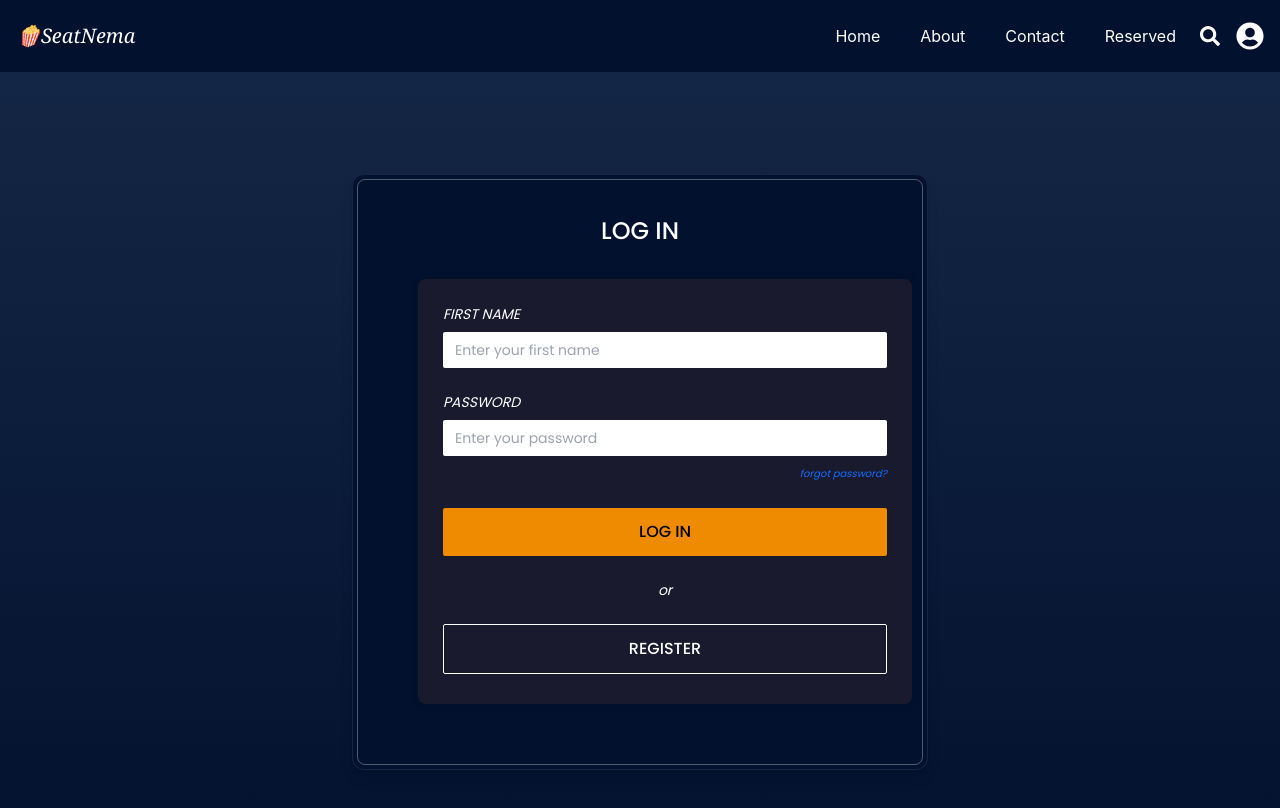
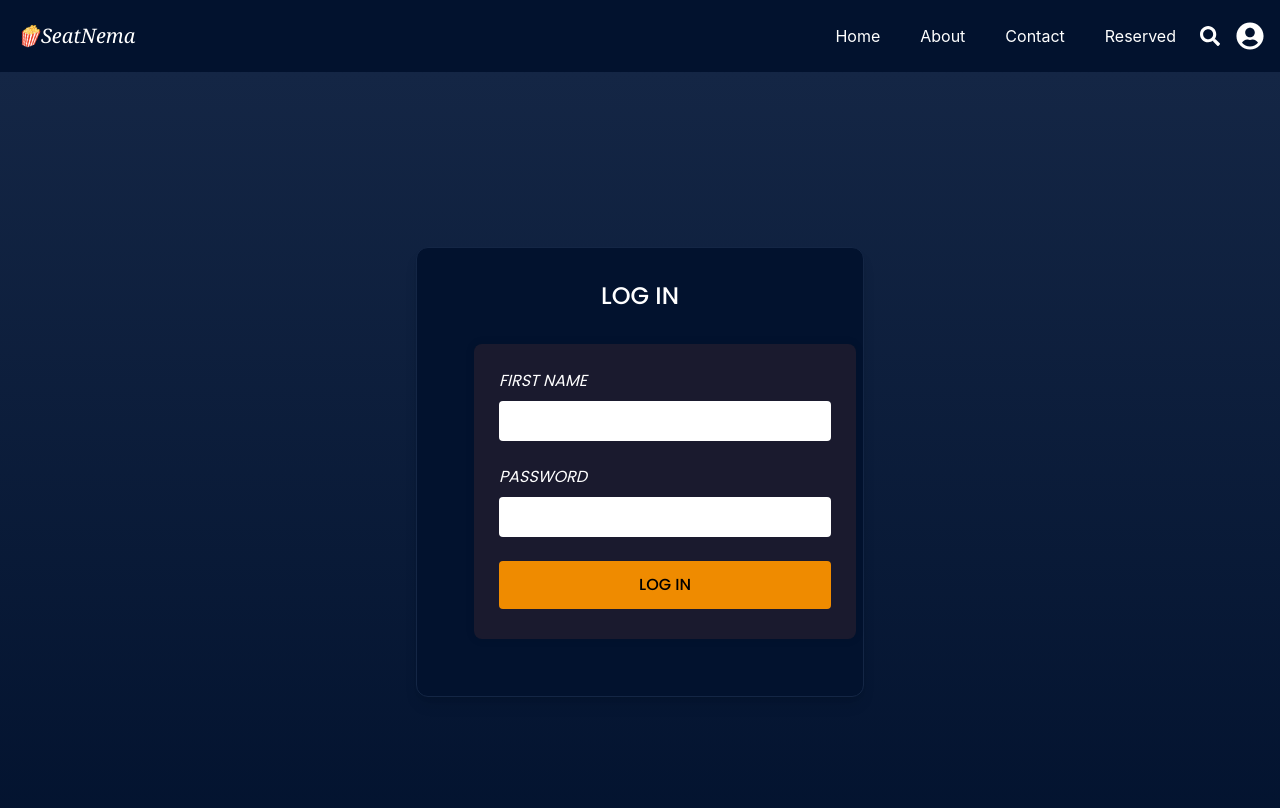
Before and after one commit to Jameryxxs/Movie-Reservation_1.0, a React (Create React App) app in the folder my-app/: page /login in a window 1280 px wide. Shown: the top 808 px of the page. Built offline with nearby package versions, Linux system fonts and the light colour scheme.

Commit message:
maraming salamat kaibigang ninjas tulog na ako HAHAH

```diff
--- a/my-app/package.json
+++ b/my-app/package.json
@@ -13,6 +13,7 @@
     "react": "^19.1.0",
     "react-dom": "^19.1.0",
     "react-icons": "^5.5.0",
+    "react-quill": "^2.0.0",
     "react-router-dom": "^7.5.2",
     "react-scripts": "^5.0.1",
     "sweetalert2": "^11.21.0",
--- a/my-app/src/Components/LogIn.jsx
+++ b/my-app/src/Components/LogIn.jsx
@@ -1,4 +1,4 @@
-import React, { useState, useEffect } from 'react';
+import React, { useState } from 'react';
 import { useNavigate } from 'react-router-dom';
 
 const LogIn = () => {
@@ -7,13 +7,6 @@ const LogIn = () => {
     firstName: '',
     password: ''
   });
-
-  useEffect(() => {
-    // Redirect if already logged in
-    if (localStorage.getItem("userLoggedIn") === "true") {
-      navigate("/profile");
-    }
-  }, [navigate]);
 
   const handleChange = (e) => {
     const { name, value } = e.target;
@@ -36,17 +29,13 @@ const LogIn = () => {
       const data = await response.json();
 
       if (response.ok) {
-        alert(data.message);
-
-        // Save user session
         localStorage.setItem('token', data.token);
         localStorage.setItem('userLoggedIn', 'true');
         localStorage.setItem('userData', JSON.stringify({
-          name: data.user?.name || formData.firstName,
-          avatar: data.user?.avatar || `https://i.pravatar.cc/150?u=${formData.firstName}`,
-          bio: data.user?.bio || "Welcome back to your profile!",
+          name: formData.firstName,
+          avatar: 'https://i.pravatar.cc/150?u=' + formData.firstName,
+          bio: 'Your bio here...'
         }));
-
         navigate('/profile');
       } else {
         alert(data.message || 'Login failed');
@@ -59,54 +48,38 @@ const LogIn = () => {
 
   return (
     <div className="flex items-center justify-center min-h-screen w-full bg-gradient-to-b from-[#142645] to-[#02122E] font-poppins px-4 py-6">
-      <div className="w-full max-w-xs sm:max-w-sm md:max-w-md lg:max-w-lg xl:max-w-xl bg-[#02122E] rounded-xl shadow-lg border border-[#142645] p-6 sm:p-8 md:p-10 relative">
-        <div className="absolute inset-1 border border-white/30 rounded-lg pointer-events-none"></div>
-        <h2 className="text-center text-white text-xl sm:text-2xl font-medium mb-6 sm:mb-8">LOG IN</h2>
-        <form className="space-y-4 sm:space-y-6" onSubmit={handleSubmit}>
+      <div className="w-full max-w-md bg-[#02122E] rounded-xl shadow-lg border border-[#142645] p-8 relative">
+        <h2 className="text-center text-white text-2xl font-medium mb-8">LOG IN</h2>
+        <form className="space-y-6" onSubmit={handleSubmit}>
           <div>
-            <label className="block text-white text-xs sm:text-sm mb-1 sm:mb-2">FIRST NAME</label>
+            <label className="block text-white mb-2">FIRST NAME</label>
             <input
               type="text"
               name="firstName"
               value={formData.firstName}
               onChange={handleChange}
-              className="w-full px-3 py-2 rounded-sm bg-white-300/80 text-black text-sm outline-none"
-              placeholder="Enter your first name"
+              className="w-full px-3 py-2 rounded bg-white text-black"
               required
             />
           </div>
 
           <div>
-            <label className="block text-white text-xs sm:text-sm mb-1 sm:mb-2">PASSWORD</label>
+            <label className="block text-white mb-2">PASSWORD</label>
             <input
               type="password"
               name="password"
               value={formData.password}
               onChange={handleChange}
-              className="w-full px-3 py-2 rounded-sm bg-white-300/80 text-black text-sm outline-none"
-              placeholder="Enter your password"
+              className="w-full px-3 py-2 rounded bg-white text-black"
               required
             />
-            <div className="text-right mt-1">
-              <a href="#" className="text-[#146BFF] text-[10px]">forgot password?</a>
-            </div>
           </div>
 
           <button
             type="submit"
-            className="w-full py-2 sm:py-3 bg-[#EF8B00] text-black font-medium rounded-sm shadow hover:opacity-90 transition"
+            className="w-full py-3 bg-[#EF8B00] text-black font-medium rounded hover:opacity-90"
           >
             LOG IN
-          </button>
-
-          <div className="text-center text-white text-xs sm:text-sm my-1 sm:my-2">or</div>
-
-          <button
-            type="button"
-            onClick={() => navigate('/signup')}
-            className="w-full py-2 sm:py-3 border border-white text-white font-medium rounded-sm bg-transparent hover:opacity-90 transition"
-          >
-            REGISTER
           </button>
         </form>
       </div>
--- a/my-app/src/Components/Navigation.jsx
+++ b/my-app/src/Components/Navigation.jsx
@@ -38,6 +38,7 @@ function Navbar() {
             <div className="md:hidden mt-2 border-t border-blue-700 pt-2">
               <NavLink to="/login" className={navLinkClass} onClick={() => setIsOpen(false)}>Log In</NavLink>
               <NavLink to="/signup" className={navLinkClass} onClick={() => setIsOpen(false)}>Sign Up</NavLink>
+              <NavLink to="/profile" className={navLinkClass} onClick={() => setIsOpen(false)}>Profile</NavLink>
             </div>
           </div>
 
@@ -46,7 +47,7 @@ function Navbar() {
             <button onClick={() => navigate("/search")} className="text-white">
               <FaSearch size={20} />
             </button>
-            <NavLink to="/login">
+            <NavLink to="/profile">
               <FaUserCircle size={28} />
             </NavLink>
           </div>
--- a/my-app/src/Components/Profile.jsx
+++ b/my-app/src/Components/Profile.jsx
@@ -1,43 +1,52 @@
 import React, { useEffect, useState } from "react";
+import { useNavigate } from "react-router-dom";
+import defaultAvatar from "../Assets/avatar.png"; // Put your default avatar here
 
 const Profile = () => {
+  const navigate = useNavigate();
+
   const [userData, setUserData] = useState({
-    name: '',
-    avatar: '',
-    bio: ''
+    name: "",
+    avatar: defaultAvatar,
   });
 
   useEffect(() => {
     const storedData = JSON.parse(localStorage.getItem("userData"));
     if (storedData) {
-      setUserData(storedData);
+      setUserData({
+        name: storedData.name || "",
+        avatar: storedData.avatar || defaultAvatar,
+      });
     }
   }, []);
 
   const handleLogout = () => {
-    localStorage.removeItem('userLoggedIn');
-    localStorage.removeItem('token');
-    localStorage.removeItem('userData');
-    window.location.href = "/login";
+    localStorage.removeItem("userLoggedIn");
+    localStorage.removeItem("token");
+    localStorage.removeItem("userData");
+    navigate("/login");
   };
 
   return (
-    <div className="bg-white shadow-lg rounded-2xl p-6 max-w-sm mx-auto mt-10">
+    <div className="min-h-screen bg-gradient-to-b from-[#142645] to-[#02122E] flex items-center justify-center p-4">
+      <div className="bg-[#02122E] border border-[#142645] rounded-2xl shadow-lg p-8 max-w-md w-full text-white">
         <div className="flex flex-col items-center">
           <img
-          className="w-24 h-24 rounded-full shadow-md"
             src={userData.avatar}
             alt={`${userData.name}'s avatar`}
+            className="w-28 h-28 rounded-full shadow-lg border-4 border-[#EF8B00]"
           />
-        <h2 className="mt-4 text-xl font-semibold text-gray-800">{userData.name}</h2>
-        <p className="text-gray-600 text-center mt-2">{userData.bio}</p>
+          <h2 className="mt-6 text-3xl font-serif italic text-[#EF8B00]">
+            {userData.name || "User"}
+          </h2>
 
           <button
             onClick={handleLogout}
-          className="mt-6 px-4 py-2 bg-red-500 text-white rounded hover:bg-red-600"
+            className="mt-10 bg-[#EF8B00] hover:bg-[#d97f00] text-black font-semibold py-2 px-8 rounded-lg shadow-md transition"
           >
             Log Out
           </button>
+        </div>
       </div>
     </div>
   );
```
Also changed, not shown: my-app/src/Assets/avatar.png (added), 1 other file (tests, documents, lock files or other folders). Lines whose indentation alone changed are shown as unchanged.
